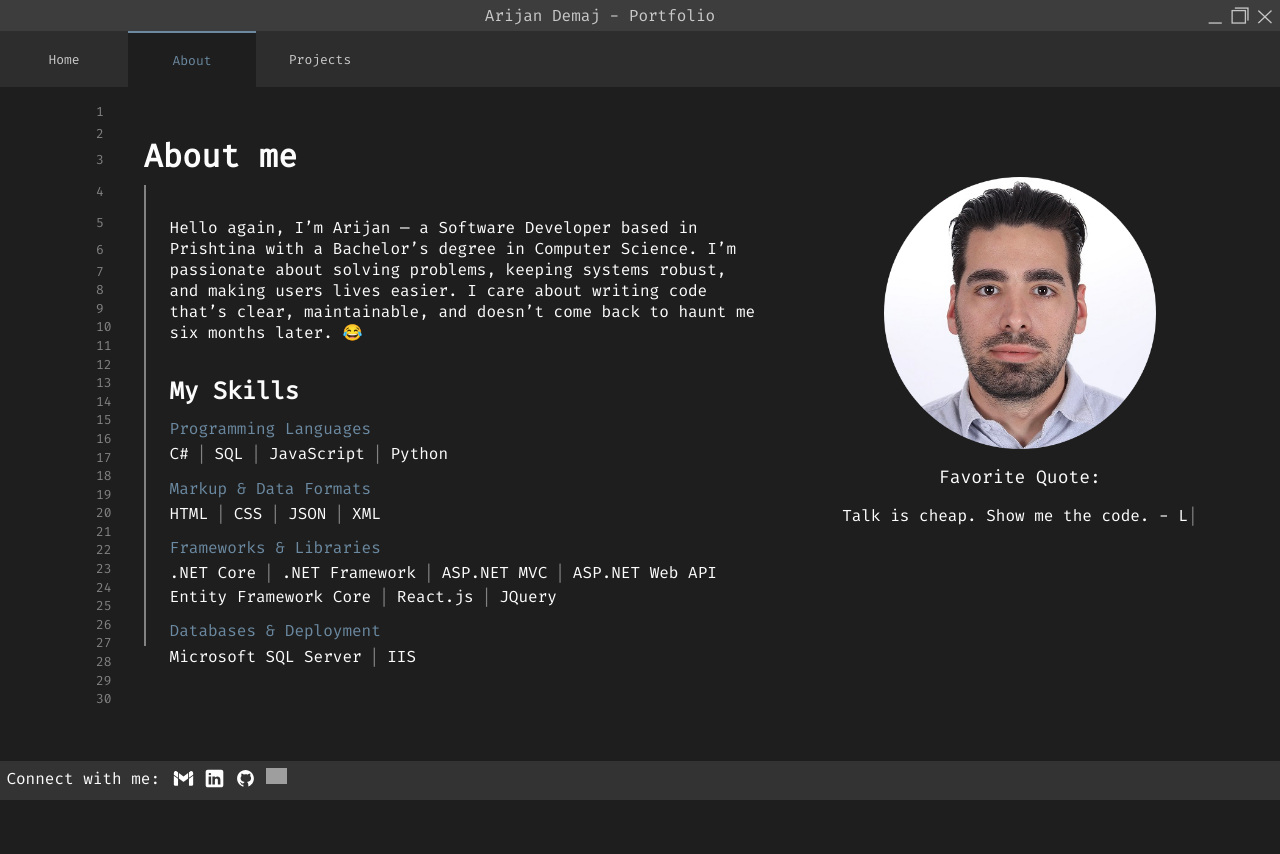
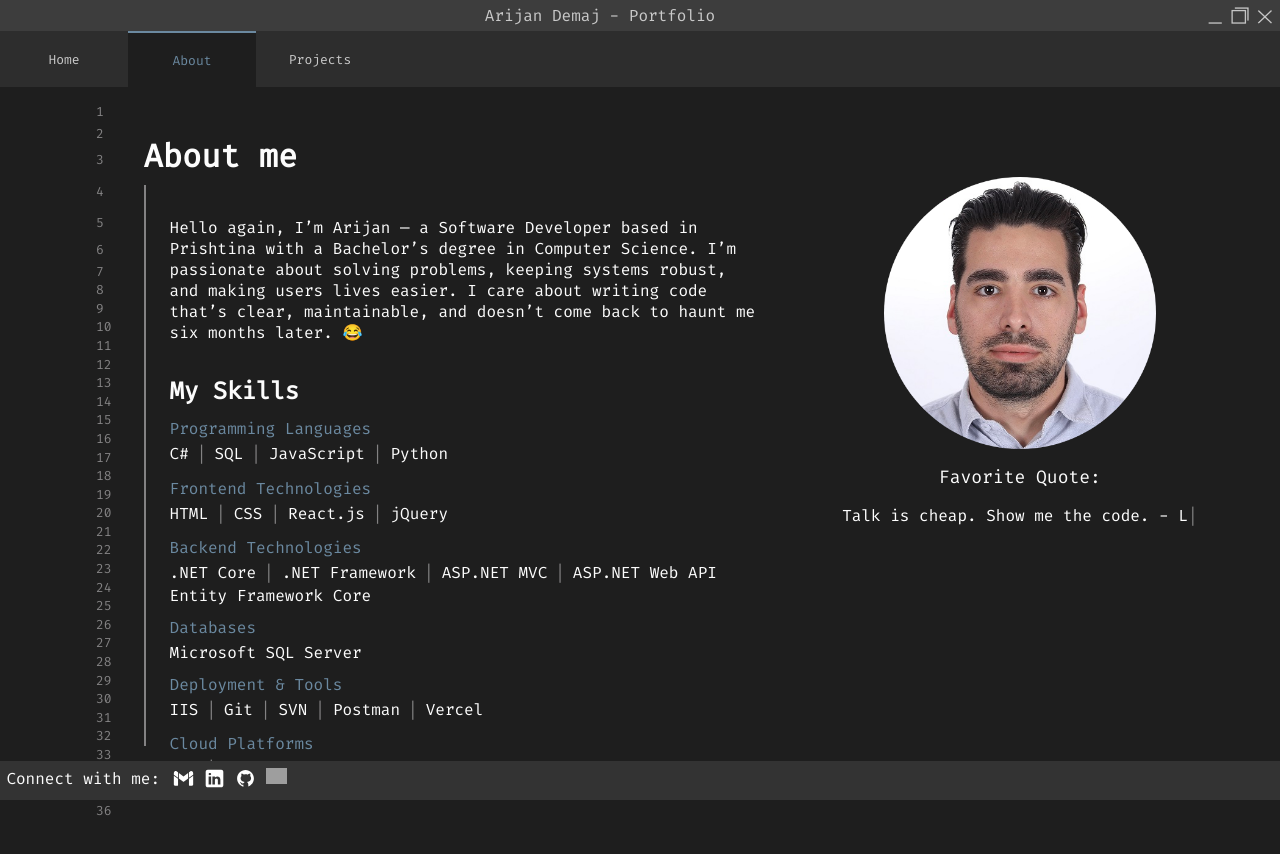
Before and after one commit to arijandemaj/Portfolio, a React (Vite) app: page /about in a window 1280 px wide. Shown: the top 854 px of the page. Before the commit the page ends 800 px from the top, so only its background shows below. Built offline with nearby package versions, Linux system fonts and the light colour scheme; grey boxes are pictures that could not be loaded.

Commit message:
Change skill set group naming

```diff
--- a/src/pages/About.jsx
+++ b/src/pages/About.jsx
@@ -68,7 +68,7 @@ function About() {
                 <h2 className="my-skills-title">My Skills</h2>
 
                 <p className="skill-group">Programming Languages</p>
-                <p className="skills-container">
+                <p className="skills-container without-bars-mobile">
                   C#
                   <span className="skills-seperation-bar">|</span>
                   SQL
@@ -77,17 +77,17 @@ function About() {
                   <span className="skills-seperation-bar">|</span>
                   Python
                 </p>
-                <p className="skill-group">Markup & Data Formats</p>
-                <p className="skills-container">
+                <p className="skill-group">Frontend Technologies</p>
+                <p className="skills-container without-bars-mobile">
                   HTML
                   <span className="skills-seperation-bar">|</span>
                   CSS
                   <span className="skills-seperation-bar">|</span>
-                  JSON
+                  React.js
                   <span className="skills-seperation-bar">|</span>
-                  XML
+                  jQuery
                 </p>
-                <p className="skill-group">Frameworks & Libraries</p>
+                <p className="skill-group">Backend Technologies</p>
                 <p className="skills-container without-bars-mobile">
                   .NET Core
                   <span className="skills-seperation-bar">|</span>
@@ -98,17 +98,30 @@ function About() {
                   ASP.NET Web API
                   <br></br>
                   Entity Framework Core
-                  <span className="skills-seperation-bar">|</span>
-                  React.js
-                  <span className="skills-seperation-bar">|</span>
-                  JQuery
                 </p>
-                <p className="skill-group">Databases & Deployment</p>
+                <p className="skill-group">Databases</p>
                 <p className="skills-container">
                   Microsoft SQL Server
+                </p>
+                <p className="skill-group">Deployment & Tools</p>
+                <p className="skills-container without-bars-mobile">
+                  IIS
                   <span className="skills-seperation-bar">|</span>
-                  IIS
+                  Git
+                  <span className="skills-seperation-bar">|</span>
+                  SVN
+                  <span className="skills-seperation-bar">|</span>
+                  Postman
+                  <span className="skills-seperation-bar">|</span>
+                  Vercel
                 </p>
+                <p className="skill-group">Cloud Platforms</p>
+                <p className="skills-container without-bars-mobile">
+                  AWS
+                  <span className="skills-seperation-bar">|</span>
+                  Azure
+                </p>
+
               </div>
               <div className="about-me-image">
                 <img src={selfieImage} alt="about-me-picture"/>
```
